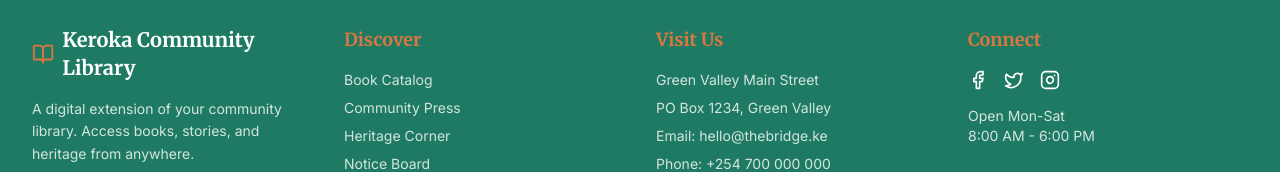
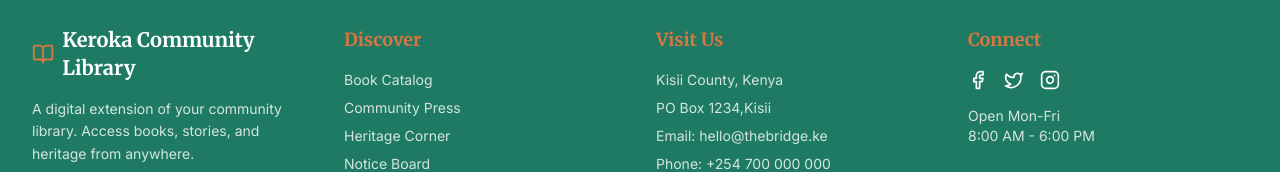
Before and after one commit to zerosatin121/keroka_library, a Next.js app: page / in a window 1280 px wide. Shown: the part 2266-2438 px from the top of the page. Built offline with nearby package versions, Linux system fonts and the light colour scheme.

Commit message:
naming and time iissues.

```diff
--- a/components/layout/Footer.tsx
+++ b/components/layout/Footer.tsx
@@ -33,8 +33,8 @@ export function Footer() {
                     <div>
                         <h3 className="font-merriweather font-bold text-lg mb-4 text-accent">Visit Us</h3>
                         <ul className="space-y-2 text-sm text-white/80">
-                            <li>Green Valley Main Street</li>
-                            <li>PO Box 1234, Green Valley</li>
+                            <li>Kisii County, Kenya</li>
+                            <li>PO Box 1234,Kisii</li>
                             <li>Email: hello@thebridge.ke</li>
                             <li>Phone: +254 700 000 000</li>
                         </ul>
@@ -49,7 +49,7 @@ export function Footer() {
                             <a href="#" className="hover:text-accent transition-colors"><Instagram className="w-5 h-5" /></a>
                         </div>
                         <p className="text-sm text-white/80">
-                            Open Mon-Sat<br />8:00 AM - 6:00 PM
+                            Open Mon-Fri<br />8:00 AM - 6:00 PM
                         </p>
                     </div>
                 </div>
```
